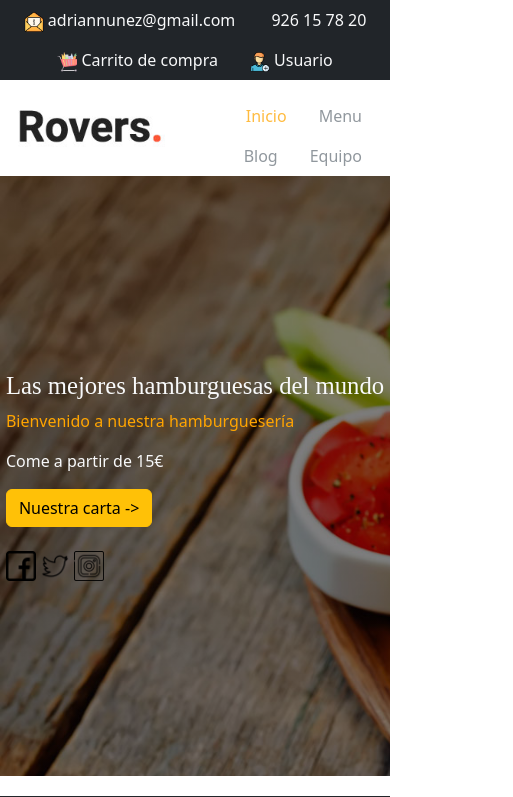
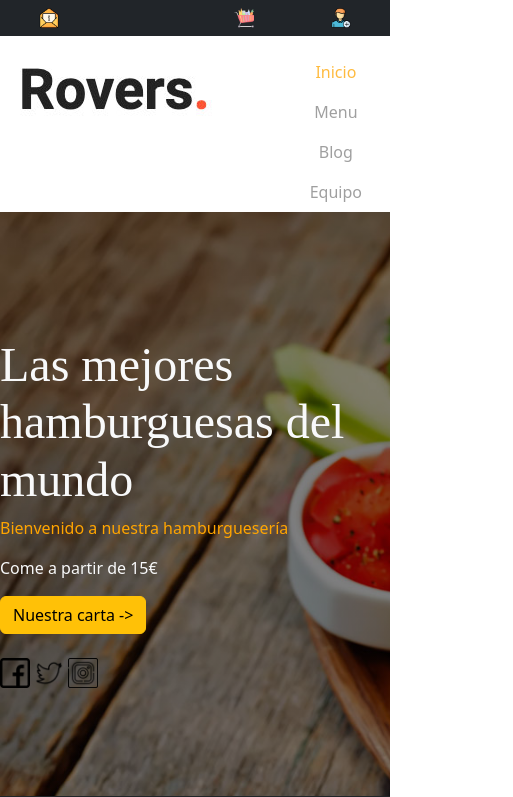
Before and after one commit to Adripe24/M-dulo-HTML-CSS---Hamburgueser-a-Rovers, a website: page index.html in a window 390 px wide. Shown: the top 797 px of the page, 513 px wide, since content can reach past the window. Drawn offline with nearby package versions, Linux system fonts and the light colour scheme.

Commit message:
Corregido y terminado el proyecto

```diff
--- a/index.html
+++ b/index.html
@@ -10,39 +10,54 @@
       <body>
         <header>
           <section>
-
-            <ul class="nav justify-content-center bg-dark">
+            <div class="none-text">
+              <ul class="nav justify-content-center bg-dark" id="none-text">
                 <li class="nav-item">
-                        <a class="nav-link active text-light" aria-current="page" href="#"><img class="logo" src="image/logos/correo-electronico-abierto.png" alt=""> adriannunez@gmail.com</a>
+                  <a class="nav-link active text-light" aria-current="page" href="#">
+                    <img class="logo" src="image/logos/correo-electronico-abierto.png" alt="">
+                    adriannunez@gmail.com
+                  </a>
                 </li>
                 <li class="nav-item">
-                      <a class="nav-link text-light" href="#"><img class="logo" src="image/logos/telefono.png" alt=""> 926 15 78 20</a>
+                  <a class="nav-link text-light" href="#">
+                    <img class="logo" src="image/logos/telefono.png" alt="">
+                    926 15 78 20
+                  </a>
                 </li>
                 <li class="nav-item">
-                      <a class="nav-link text-light" href="#"><img class="logo" src="image/logos/carrito-de-supermercado.png" alt=""> Carrito de compra</a>
+                  <a class="nav-link text-light" href="#">
+                    <img class="logo" src="image/logos/carrito-de-supermercado.png" alt="">
+                    Carrito de compra
+                  </a>
                 </li>
                 <li class="nav-item">
-                      <a class="nav-link text-light" aria-disabled="true"><img class="logo" src="image/logos/agregar-usuario.png" alt=""> Usuario</a>
+                  <a class="nav-link text-light" href="#">
+                    <img class="logo" src="image/logos/agregar-usuario.png" alt="">
+                    Usuario
+                  </a>
                 </li>
               </ul>
+            </div>
 
               <div class="container">
                 <img class="pt-4" height="70px" src="image/images/logo.jpg" alt="">
                 <ul class="nav justify-content-end pt-3">
                   <li class="nav-item">
-                        <a class="nav-link active text-secondary opacity-75" aria-current="page" href="#"><span id="orange">Inicio</span></a>
+                    <a class="nav-link active opacity-75" aria-current="page" href="#">
+                      <span id="orange">Inicio</span>
+                    </a>
                   </li>
                   <li class="nav-item">
-                      <a class="nav-link text-secondary opacity-75" href="#">Menu</a>
+                    <a class="nav-link opacity-75" id="copyright" href="#">Menu</a>
                   </li>
                   <li class="nav-item">
-                      <a class="nav-link text-secondary opacity-75" href="#">Blog</a>
+                    <a class="nav-link opacity-75" id="copyright" href="#">Blog</a>
                   </li>
                   <li class="nav-item">
-                      <a class="nav-link text-secondary opacity-75" aria-disabled="true">Equipo</a>
+                    <a class="nav-link opacity-75" id="copyright" href="#">Equipo</a>
                   </li>
+                </ul>
               </div>
-
           </section>
         </header>
           <main>
@@ -51,7 +66,7 @@
                       <h2 class="text-5xl text-light font-bold">Las mejores hamburguesas del mundo</h2>
                       <p class="mt-2"><span id="orange">Bienvenido a nuestra hamburguesería</span></p>
                       <p class="mt-2 text-light font-bold">Come a partir de 15€</p>
-                <button type="button" class="btn btn-warning">Nuestra carta -></button>
+                      <button type="button" id="btn-hover" class="btn btn-warning">Nuestra carta -></button>
                       <div class="flex justify-center space-x-5 mt-4">
                           <a href="#"><img height="30px" src="image/logos/facebook (1).png" alt="Facebook" /></a>
                           <a href="#"><img height="30px" src="image/logos/twitter.png" alt="Twitter" /></a>
@@ -62,7 +77,7 @@
 
                 <section class="p-5">
                   <h3 class="text-2xl font-semibold text-center">Our <span id="orange">Services</span></h3>
-            <div class="parent m-3">
+                  <div class="parent m-3" id="services-mobile">
                     <div class="border p-4 rounded">
                       <h4 class="font-bold">1. Carne 100% natural</h4>
                       <p>Lorem ipsum dolor sit amet, consectetur adipiscing elit. Donec convallis, elit at fermentum ornare, nisl dolor sollicitudin ligula, id imperdiet orci erat sit amet quam. </p>
@@ -108,10 +123,6 @@
             </div>
             </div>
           </footer>
-
-
-
-
           <script src="https://cdn.jsdelivr.net/npm/bootstrap@5.3.3/dist/js/bootstrap.bundle.min.js"></script>
       </body>
       </html>
--- a/style.css
+++ b/style.css
@@ -1,3 +1,5 @@
+
+
 .logo {
     height: 20px;
 }
@@ -21,6 +23,12 @@
 .background div h2 {
     font-family: "AmstelvarAlpha"
 }
+
+#btn-hover:hover {
+    background-color: transparent;
+    border-color: transparent;
+}
+
 #orange {
     color: orange;
 }
@@ -36,9 +44,54 @@
 .copyright {
     text-decoration: none;
     color: white;
-
 }
 
 .copyright:hover {
     color: orange;
 }
+
+#copyright {
+    color: grey;
+}
+
+#copyright:hover {
+    color: orange;
+}
+
+@media (max-width: 480px) {
+
+    #none-text {
+        font-size: 0;
+        display: grid;
+        grid-template-columns: repeat(auto-fit, minmax(50px, 1fr));
+    }
+
+    .nav.justify-content-center {
+      flex-direction: column !important;
+      text-align: center;
+    }
+
+    .nav.justify-content-center .nav-item {
+      margin: 0.5em 0;
+    }
+
+    .nav.justify-content-end {
+      flex-direction: column;
+      text-align: center;
+    }
+
+    .container img {
+        height: 100%;
+    }
+
+    .text-5xl {
+        font-size: 3rem;
+        }
+
+    #services-mobile {
+        display: flex;
+        flex-wrap: wrap;
+    }
+
+
+}
```
Lines whose indentation alone changed are shown as unchanged.
